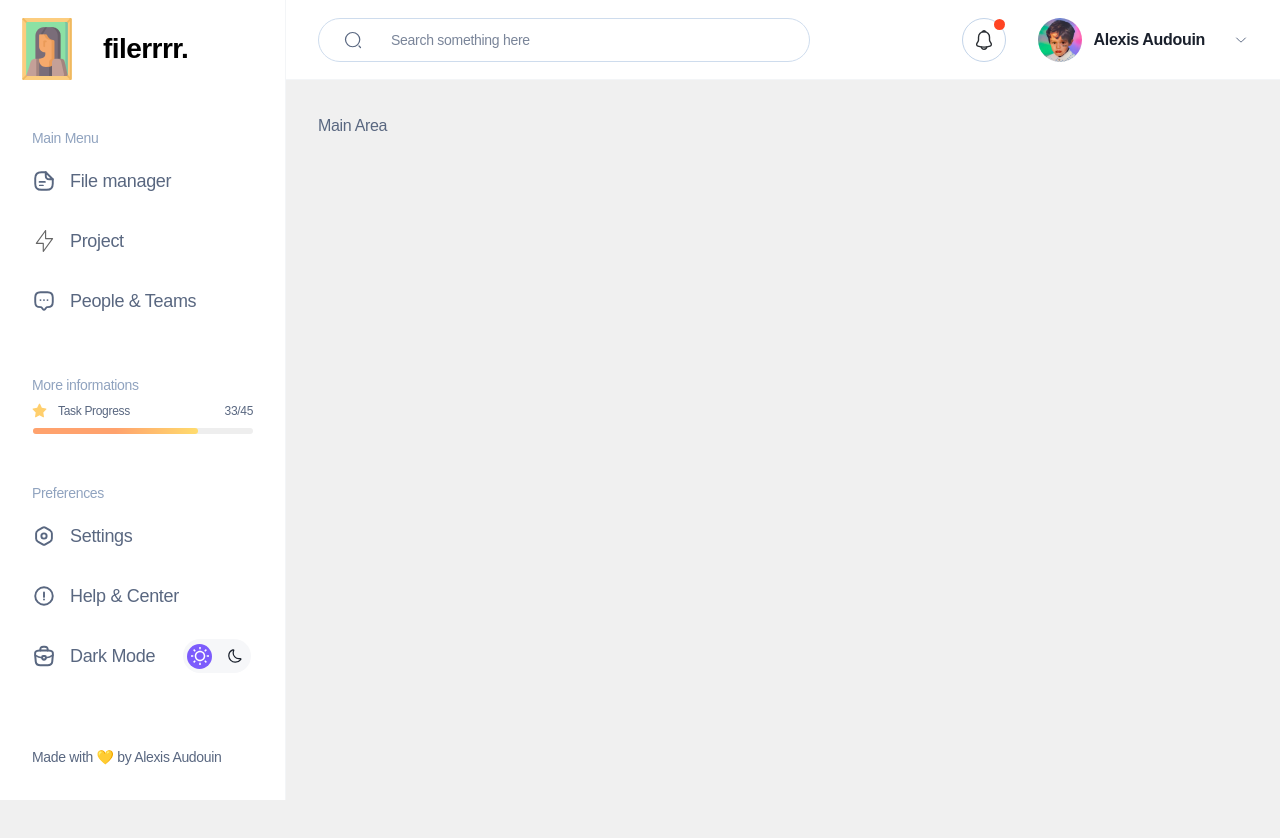
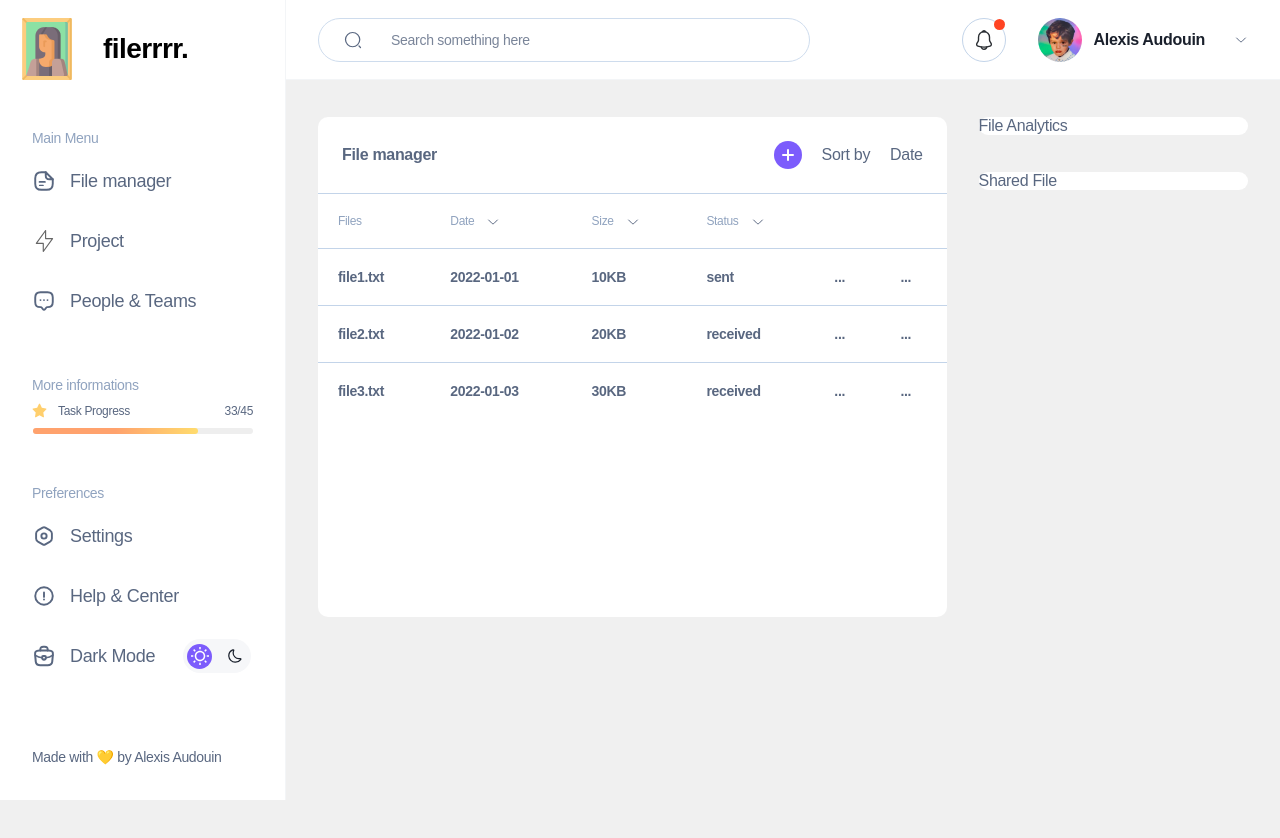
Before and after one commit to IonathanG/algo-project, a React (Vite) app: page / in a window 1280 px wide. Shown: the top 838 px of the page. Built offline with nearby package versions, Linux system fonts and the light colour scheme.

Commit message:
feat: table added

```diff
--- a/index.html
+++ b/index.html
@@ -3,7 +3,7 @@
   <head>
     <meta charset="UTF-8" />
     <link rel="icon" type="image/svg+xml" href="/vite.svg" />
-    <meta name="viewport" content="width=device-width, initial-scale=1.0" />
+    <meta name="viewport" content="width=device-width, initial-scale=1" />
     <title>Algonomia Dashboard</title>
   </head>
   <body>
--- /dev/null
+++ b/src/components/FileManager/FileAnalytics.tsx
@@ -0,0 +1,8 @@
+import { Card } from "../../shared/Styles";
+import styled from "styled-components";
+
+const FileAnalytics = () => {
+  return <Card>File Analytics</Card>;
+};
+
+export default FileAnalytics;
--- /dev/null
+++ b/src/components/FileManager/FileManagerCard/FileManager.tsx
@@ -0,0 +1,63 @@
+import { Card } from "../../../shared/Styles";
+import styled from "styled-components";
+import AddIcon from "../../Icon/AddIcon";
+import Table from "./_DataTable";
+
+const FileManagerCard = styled(Card)`
+  min-height: 500px;
+`;
+
+const Header = styled.header`
+  padding: 24px;
+  display: flex;
+  justify-content: space-between;
+  align-items: center;
+`;
+
+const Right = styled.div`
+  display: flex;
+  align-items: center;
+  gap: 20px;
+`;
+
+const FileManager = () => {
+  const data = [
+    {
+      id: 1,
+      files: "file1.txt",
+      date: "2022-01-01",
+      size: "10KB",
+      status: "sent",
+    },
+    {
+      id: 2,
+      files: "file2.txt",
+      date: "2022-01-02",
+      size: "20KB",
+      status: "received",
+    },
+    {
+      id: 3,
+      files: "file3.txt",
+      date: "2022-01-03",
+      size: "30KB",
+      status: "received",
+    },
+  ];
+
+  return (
+    <FileManagerCard>
+      <Header>
+        <h2>File manager</h2>
+        <Right>
+          <AddIcon />
+          <span>Sort by</span>
+          <span>Date</span>
+        </Right>
+      </Header>
+      <Table data={data} />{" "}
+    </FileManagerCard>
+  );
+};
+
+export default FileManager;
--- /dev/null
+++ b/src/components/FileManager/FileManagerCard/_DataTable.tsx
@@ -0,0 +1,121 @@
+import React, { useState, useMemo } from "react";
+import styled from "styled-components";
+
+const TableContainer = styled.table`
+  width: 100%;
+  border-spacing: 0px;
+
+  th,
+  td {
+    padding: 20px 20px;
+    border-top: 0.5px solid ${({ theme }) => theme.color_Border};
+  }
+`;
+
+const TableHead = styled.thead`
+  tr {
+    th {
+      font-size: 12px;
+      font-weight: 500;
+      color: ${({ theme }) => theme.color_Font_SubMenu};
+    }
+  }
+`;
+
+const TableBody = styled.tbody`
+  td {
+    font-size: 14px;
+    font-weight: 600;
+  }
+`;
+
+const ArrowIcon = styled.img`
+  cursor: pointer;
+  width: 14px;
+  height: 6px;
+  margin: -4px 0px 0px 12px;
+  /* padding: 6px; */
+`;
+
+interface TableProps {
+  data: {
+    id: number;
+    files: string;
+    date: string;
+    size: string;
+    status: string;
+  }[];
+}
+
+const Table: React.FC<TableProps> = (props) => {
+  const { data } = props;
+  const [sortBy, setSortBy] = useState<keyof TableProps["data"][0] | null>(
+    null
+  );
+  const [sortDirection, setSortDirection] = useState<"asc" | "desc">("asc");
+
+  const handleSort = (key: keyof TableProps["data"][0]) => {
+    if (sortBy === key) {
+      setSortDirection(sortDirection === "asc" ? "desc" : "asc");
+    } else {
+      setSortBy(key);
+      setSortDirection("asc");
+    }
+  };
+
+  const sortedData = useMemo(() => {
+    return data.sort((a, b) => {
+      if (sortBy === null) {
+        return 0;
+      }
+
+      if (a[sortBy] < b[sortBy]) {
+        return sortDirection === "asc" ? -1 : 1;
+      }
+
+      if (a[sortBy] > b[sortBy]) {
+        return sortDirection === "asc" ? 1 : -1;
+      }
+
+      return 0;
+    });
+  }, [data, sortBy, sortDirection]);
+
+  return (
+    <TableContainer>
+      <TableHead>
+        <tr>
+          <th>Files</th>
+          <th onClick={() => handleSort("date")}>
+            <span>Date</span>
+            <ArrowIcon src="/assets/Icon/ArrowDown.svg" alt="arrow-icon" />
+          </th>
+          <th onClick={() => handleSort("size")}>
+            <span>Size</span>
+            <ArrowIcon src="/assets/Icon/ArrowDown.svg" alt="arrow-icon" />
+          </th>
+          <th onClick={() => handleSort("status")}>
+            <span>Status</span>
+            <ArrowIcon src="/assets/Icon/ArrowDown.svg" alt="arrow-icon" />
+          </th>
+          <th></th>
+          <th></th>
+        </tr>
+      </TableHead>
+      <TableBody>
+        {sortedData.map((item) => (
+          <tr key={item.id}>
+            <td>{item.files}</td>
+            <td>{item.date}</td>
+            <td>{item.size}</td>
+            <td>{item.status}</td>
+            <td>...</td>
+            <td>...</td>
+          </tr>
+        ))}
+      </TableBody>
+    </TableContainer>
+  );
+};
+
+export default Table;
--- /dev/null
+++ b/src/components/FileManager/SharedFiles.tsx
@@ -0,0 +1,8 @@
+import { Card } from "../../shared/Styles";
+import styled from "styled-components";
+
+const SharedFiles = () => {
+  return <Card>Shared File</Card>;
+};
+
+export default SharedFiles;
--- a/src/components/Header/_InputSearch.tsx
+++ b/src/components/Header/_InputSearch.tsx
@@ -6,7 +6,7 @@ const InputField = styled.input`
   height: 44px;
   padding-left: 72px;
 
-  border: 1px solid #c3d4e9;
+  border: 1px solid ${({ theme }) => theme.color_Border};
   border-radius: 70px;
 
   font-family: "Plus Jakarta Sans", sans-serif;
--- /dev/null
+++ b/src/components/Icon/AddIcon.tsx
@@ -0,0 +1,44 @@
+import styled from "styled-components";
+
+const Icon = styled.div`
+  cursor: pointer;
+  width: 28px;
+  height: 28px;
+  border-radius: 50%;
+  background-color: ${({ theme }) => theme.color_CTA};
+  display: grid;
+  place-items: center;
+
+  div {
+    /* z-index: 100; */
+    position: relative;
+
+    div {
+      position: absolute;
+      top: -1px;
+      right: -6px;
+      width: 12px;
+      height: 2px;
+      border-radius: 10px;
+      background-color: ${({ theme }) => theme.background_Secondary};
+    }
+
+    div:nth-child(2) {
+      transform: rotate(90deg);
+      /* background-color: red; */
+    }
+  }
+`;
+
+const AddIcon = () => {
+  return (
+    <Icon>
+      <div>
+        <div></div>
+        <div></div>
+      </div>
+    </Icon>
+  );
+};
+
+export default AddIcon;
--- a/src/pages/HomeDashboard.tsx
+++ b/src/pages/HomeDashboard.tsx
@@ -1,9 +1,37 @@
 import styled from "styled-components";
+import FileAnalytics from "../components/FileManager/FileAnalytics";
+import FileManager from "../components/FileManager/FileManagerCard/FileManager";
+import SharedFiles from "../components/FileManager/SharedFiles";
 
-const Container = styled.div``;
+const Container = styled.section`
+  width: 100%;
+  display: flex;
+  gap: 32px;
+`;
+
+const CentralContainer = styled.div`
+  width: 70%;
+`;
+
+const RightContainer = styled.div`
+  width: 30%;
+  display: flex;
+  flex-direction: column;
+  gap: 37px;
+`;
 
 const HomeDashboard = () => {
-  return <Container>Main Area</Container>;
+  return (
+    <Container>
+      <CentralContainer>
+        <FileManager />
+      </CentralContainer>
+      <RightContainer>
+        <FileAnalytics />
+        <SharedFiles />
+      </RightContainer>
+    </Container>
+  );
 };
 
 export default HomeDashboard;
--- a/src/shared/Styles.ts
+++ b/src/shared/Styles.ts
@@ -19,3 +19,15 @@ export const SectionMain = styled.section`
   transition: 0.3s ease;
   display: flex;
 `;
+
+export const Card = styled.div`
+  border-radius: 10px;
+  background-color: ${({ theme }) => theme.background_Secondary};
+
+  h2 {
+    margin: 0;
+    padding: 0;
+    font-size: 16px;
+    font-weight: 600;
+  }
+`;
--- a/src/shared/Theme.ts
+++ b/src/shared/Theme.ts
@@ -5,7 +5,6 @@ export const LightTheme = {
   // Main Section
   background_MainSection: "#F0F0F0",
   background_Secondary: "#FFFFFF",
-
   boxShadow_Main: "#F3F5F7",
 
   // Font Color
@@ -13,34 +12,10 @@ export const LightTheme = {
   color_Font_Secondary: "#1a202c",
   color_Font_Tertiary: "#000000",
   color_Font_SubMenu: "#90A3BF",
-
   color_CTA: "#7c5cfc",
 
-  //Top Header
-  background_Header: "rgb(255,255,255)",
-
-  // Input
-  border_Input: "rgb(212,212,217)",
-
-  // Buttons
-  background_ButtonBasic: "rgb(0,123,254)",
-  background_ButtonBasic_Hover: "rgb(1,105,217)",
-  color_ButtonBasic: "rgb(255,255,255)",
-  border_Button: "rgb(212,212,217)",
-
-  // Side Navbar
-  color_NavItem: "rgb(23, 25, 28)",
-  color_active_NavItem: "rgb(90,90,90)",
-  background_active_NavItem: "rgb(241,241,241)",
-  color_SubNavItem: "rgb(119,119,119)",
-  boxShadow_Navbar: "rgba(136, 136, 136, 0.165)",
-
-  // Tables
-  hover_Table: "rgb(244,247,246)",
-  color_Font_Arrow: "rgb(200,200,200)",
-
-  // Card
-  card_subTitle: "rgb(153, 153, 153)",
+  // Border
+  color_Border: "#c3d4e9",
 
   // Pop Up
   background_PopUp: "rgb(23,25,28)",
```
Also changed, not shown: src/shared/styled.d.ts (+2 -27 lines).
